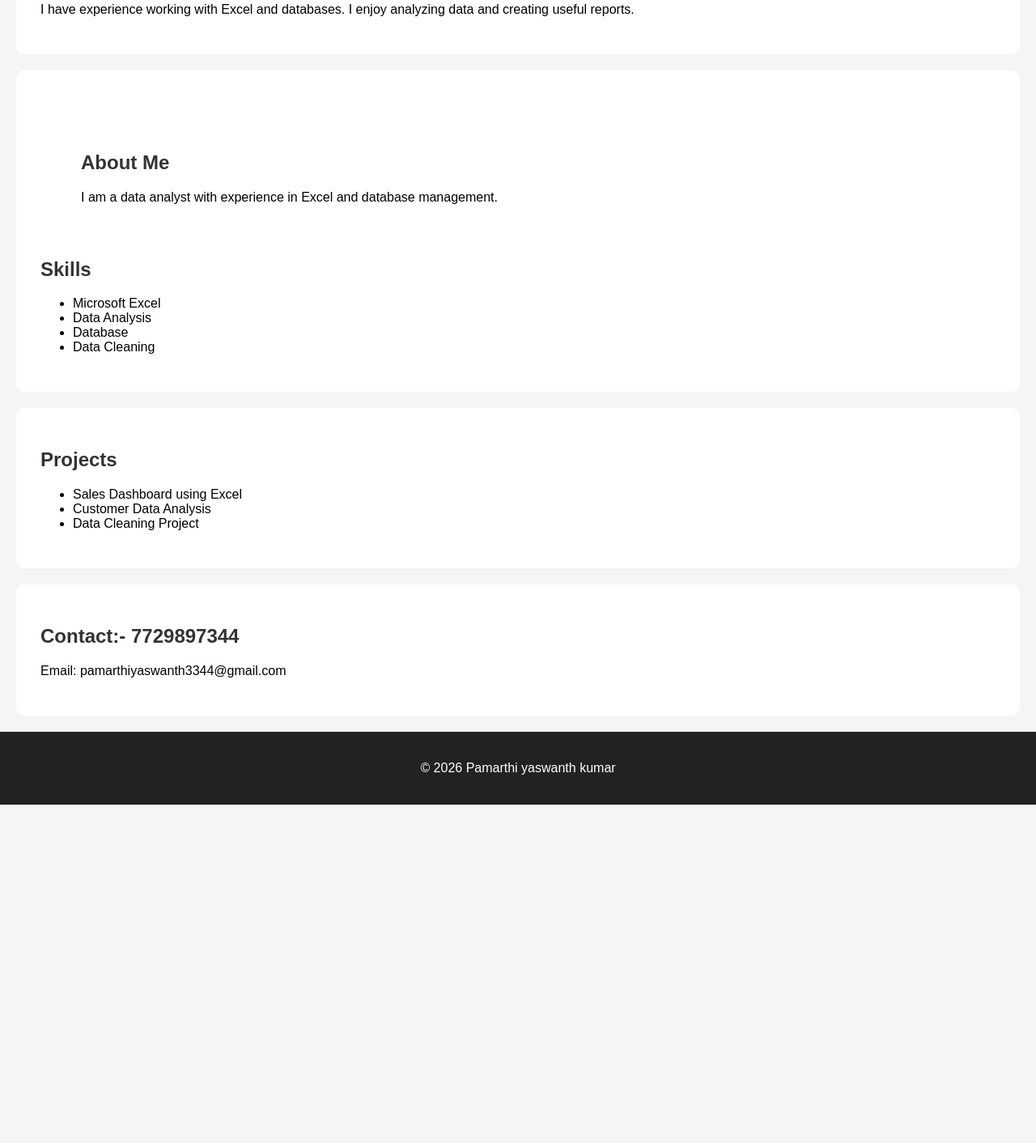
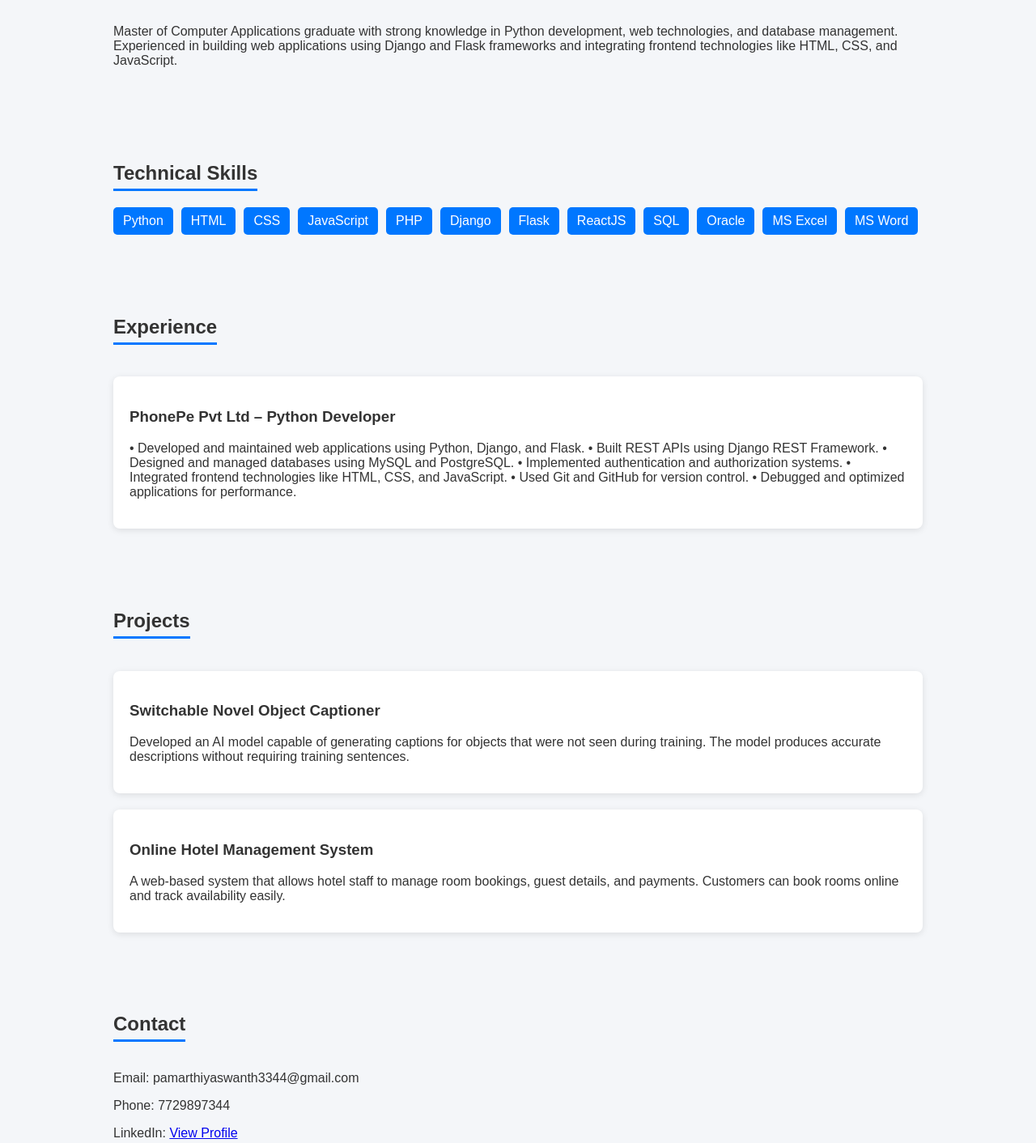
Before and after one commit to yash7767/portfolio, a plain HTML site: page index.html in a window 1280 px wide. Shown: the part 345-1757 px from the top of the page at 81% size. Before the commit the page ends 1339 px from the top, so only its background shows below. Drawn offline with Linux system fonts and the light colour scheme.

Commit message:
Update index.html

```diff
--- a/index.html
+++ b/index.html
@@ -1,43 +1,34 @@
 <!DOCTYPE html>
-<html>
+<html lang="en">
 <head>
-<title>Pamarthi yaswanth kumar Portfolio</title>
+<meta charset="UTF-8">
+<meta name="viewport" content="width=device-width, initial-scale=1.0">
+
+<title>Yaswanth Kumar Portfolio</title>
+
 <style>
 
 body{
-font-family: Arial;
+font-family: Arial, sans-serif;
 margin:0;
-background:#f5f5f5;
+background:#f4f6f9;
+color:#333;
 }
 
 header{
-background:#222;
+background:#111;
 color:white;
 text-align:center;
-padding:40px;
+padding:50px 20px;
 }
 
-section{
-padding:30px;
-margin:20px;
-background:white;
-border-radius:10px;
+header h1{
+margin:0;
+font-size:40px;
 }
 
-h2{
-color:#333;
-}
-
-footer{
-text-align:center;
-padding:20px;
+nav{
 background:#222;
-color:white;
-}
-
-</style>
-  nav{
-background:#111;
 padding:15px;
 text-align:center;
 }
@@ -48,56 +39,184 @@ margin:15px;
 text-decoration:none;
 font-weight:bold;
 }
+
+section{
+padding:40px;
+max-width:1000px;
+margin:auto;
+}
+
+h2{
+border-bottom:3px solid #0077ff;
+display:inline-block;
+padding-bottom:5px;
+}
+
+.skills{
+display:flex;
+flex-wrap:wrap;
+gap:10px;
+}
+
+.skill{
+background:#0077ff;
+color:white;
+padding:8px 12px;
+border-radius:5px;
+}
+
+.project{
+background:white;
+padding:20px;
+margin-top:20px;
+border-radius:8px;
+box-shadow:0 2px 8px rgba(0,0,0,0.1);
+}
+
+footer{
+background:#111;
+color:white;
+text-align:center;
+padding:20px;
+margin-top:40px;
+}
+
+button{
+padding:10px 20px;
+background:#0077ff;
+color:white;
+border:none;
+border-radius:5px;
+cursor:pointer;
+}
+
+</style>
 </head>
 
 <body>
+
+<header>
+<h1>Pamarthi Yaswanth Kumar</h1>
+<p>Python Developer | Web Developer</p>
+</header>
+
 <nav>
 <a href="#about">About</a>
 <a href="#skills">Skills</a>
+<a href="#experience">Experience</a>
 <a href="#projects">Projects</a>
 <a href="#contact">Contact</a>
 </nav>
 
-<header>
-<h1>Pamarthi Yaswanth kumar</h1>
-<p>Data Analyst | Excel Specialist</p>
-</header>
+<section id="about">
 
-<section>
 <h2>About Me</h2>
-<p>I have experience working with Excel and databases. I enjoy analyzing data and creating useful reports.</p>
+
+<p>
+Master of Computer Applications graduate with strong knowledge in Python development,
+web technologies, and database management. Experienced in building web applications
+using Django and Flask frameworks and integrating frontend technologies like HTML,
+CSS, and JavaScript.
+</p>
+
 </section>
 
-<section>
-<section id="about">
-<h2>About Me</h2>
-<p>I am a data analyst with experience in Excel and database management.</p>
-</section>
-<h2>Skills</h2>
-<ul>
-<li>Microsoft Excel</li>
-<li>Data Analysis</li>
-<li>Database</li>
-<li>Data Cleaning</li>
-</ul>
+<section id="skills">
+
+<h2>Technical Skills</h2>
+
+<div class="skills">
+
+<div class="skill">Python</div>
+<div class="skill">HTML</div>
+<div class="skill">CSS</div>
+<div class="skill">JavaScript</div>
+<div class="skill">PHP</div>
+<div class="skill">Django</div>
+<div class="skill">Flask</div>
+<div class="skill">ReactJS</div>
+<div class="skill">SQL</div>
+<div class="skill">Oracle</div>
+<div class="skill">MS Excel</div>
+<div class="skill">MS Word</div>
+
+</div>
+
 </section>
 
-<section>
-<h2>Projects</h2>
-<ul>
-<li>Sales Dashboard using Excel</li>
-<li>Customer Data Analysis</li>
-<li>Data Cleaning Project</li>
-</ul>
+<section id="experience">
+
+<h2>Experience</h2>
+
+<div class="project">
+
+<h3>PhonePe Pvt Ltd – Python Developer</h3>
+
+<p>
+• Developed and maintained web applications using Python, Django, and Flask.
+• Built REST APIs using Django REST Framework.
+• Designed and managed databases using MySQL and PostgreSQL.
+• Implemented authentication and authorization systems.
+• Integrated frontend technologies like HTML, CSS, and JavaScript.
+• Used Git and GitHub for version control.
+• Debugged and optimized applications for performance.
+</p>
+
+</div>
+
 </section>
 
-<section>
-<h2>Contact:- 7729897344</h2>
+<section id="projects">
+
+<h2>Projects</h2>
+
+<div class="project">
+
+<h3>Switchable Novel Object Captioner</h3>
+
+<p>
+Developed an AI model capable of generating captions for objects
+that were not seen during training. The model produces accurate
+descriptions without requiring training sentences.
+</p>
+
+</div>
+
+<div class="project">
+
+<h3>Online Hotel Management System</h3>
+
+<p>
+A web-based system that allows hotel staff to manage room bookings,
+guest details, and payments. Customers can book rooms online and
+track availability easily.
+</p>
+
+</div>
+
+</section>
+
+<section id="contact">
+
+<h2>Contact</h2>
+
 <p>Email: pamarthiyaswanth3344@gmail.com</p>
+
+<p>Phone: 7729897344</p>
+
+<p>
+LinkedIn:
+<a href="https://www.linkedin.com/in/yaswanth-kumar-631b6b303" target="_blank">
+View Profile
+</a>
+</p>
+
 </section>
 
 <footer>
-<p>© 2026 Pamarthi yaswanth kumar</p>
+
+<p>© 2026 Pamarthi Yaswanth Kumar</p>
+
 </footer>
 
 </body>
```
